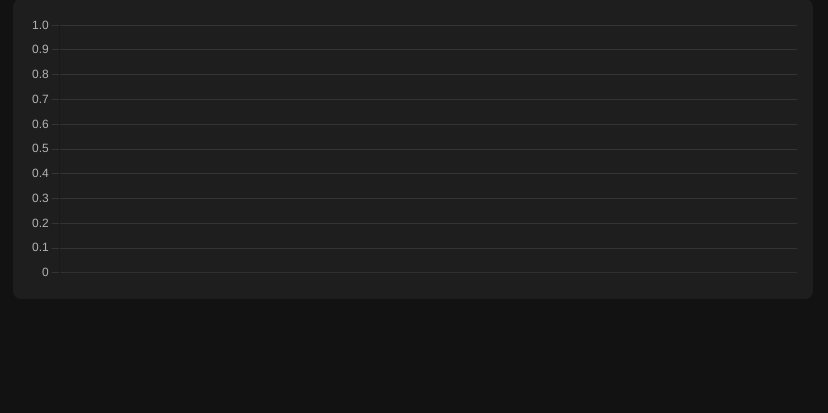
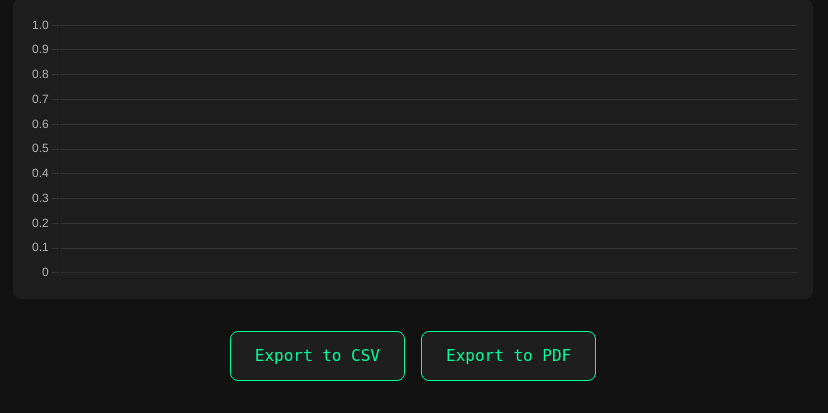
Before and after one commit to gabefox/speedcubetimer, a Flask app: page / in a window 1280 px wide. Shown: the part 451-864 px from the top of the page, without its empty margins (227-1055 px from the left). Before the commit the page ends 728 px from the top, so only its background shows below. Run offline with Flask 3, Linux system fonts and the light colour scheme; some libraries are stand-ins or nearby versions.

Commit message:
Agent query: After completing a solve, can you see the export buttons below the chart and are you able to download your solve times in both CSV and PDF formats?
Add CSV and PDF export functionality for solve times.

Screenshot: https://storage.googleapis.com/screenshot-production-us-central1/e4ba4a19-8bc5-4cb1-99c0-b617ad1a4e97/885f19ac-994e-401d-a46c-65fb65096e7d.jpg

```diff
--- a/app.py
+++ b/app.py
@@ -1,5 +1,10 @@
 import os
-from flask import Flask, render_template
+import csv
+import json
+from io import StringIO
+from datetime import datetime
+from flask import Flask, render_template, send_file, make_response, request
+from fpdf import FPDF
 
 app = Flask(__name__)
 app.secret_key = os.environ.get("FLASK_SECRET_KEY") or "speedcubing-timer-secret"
@@ -7,3 +12,46 @@
 @app.route('/')
 def index():
     return render_template('index.html')
+
+@app.route('/export/csv', methods=['POST'])
+def export_csv():
+    si = StringIO()
+    writer = csv.writer(si)
+    writer.writerow(['Solve Number', 'Time (seconds)', 'Date'])
+
+    times = request.form.get('times', '[]')
+    times = json.loads(times)
+
+    for i, time in enumerate(times, 1):
+        writer.writerow([i, f"{time:.2f}", datetime.now().strftime('%Y-%m-%d')])
+
+    # Create response
+    output = make_response(si.getvalue())
+    output.headers["Content-Disposition"] = f"attachment; filename=solve_times_{datetime.now().strftime('%Y%m%d_%H%M%S')}.csv"
+    output.headers["Content-type"] = "text/csv"
+    return output
+
+@app.route('/export/pdf', methods=['POST'])
+def export_pdf():
+    pdf = FPDF()
+    pdf.add_page()
+
+    # Set up PDF styling
+    pdf.set_font('Arial', 'B', 16)
+    pdf.cell(0, 10, 'Speedcubing Solve Times', ln=True, align='C')
+    pdf.set_font('Arial', '', 12)
+
+    # Add header
+    pdf.cell(60, 10, 'Solve Number', 1)
+    pdf.cell(60, 10, 'Time (seconds)', 1)
+    pdf.cell(70, 10, 'Date', 1)
+    pdf.ln()
+
+    # Create the PDF
+    pdf_output = pdf.output(dest='S').encode('latin-1')
+
+    # Create response
+    response = make_response(pdf_output)
+    response.headers['Content-Type'] = 'application/pdf'
+    response.headers['Content-Disposition'] = f"attachment; filename=solve_times_{datetime.now().strftime('%Y%m%d_%H%M%S')}.pdf"
+    return response
--- a/pyproject.toml
+++ b/pyproject.toml
@@ -8,4 +8,5 @@
     "flask>=3.1.0",
     "flask-sqlalchemy>=3.1.1",
     "psycopg2-binary>=2.9.10",
+    "fpdf2>=2.8.2",
 ]
--- a/static/css/style.css
+++ b/static/css/style.css
@@ -85,6 +85,28 @@
     font-size: 10rem;
 }
 
+.export-container {
+    display: flex;
+    justify-content: center;
+    gap: 1rem;
+    margin-top: 2rem;
+}
+
+.export-btn {
+    background-color: var(--surface-color);
+    color: var(--primary-color);
+    padding: 0.75rem 1.5rem;
+    border-radius: 8px;
+    text-decoration: none;
+    transition: all 0.3s ease;
+    border: 1px solid var(--primary-color);
+}
+
+.export-btn:hover {
+    background-color: var(--primary-color);
+    color: var(--background-color);
+}
+
 @media (max-width: 768px) {
     .timer-display {
         font-size: 4rem;
--- a/static/js/timer.js
+++ b/static/js/timer.js
@@ -119,6 +119,36 @@
         this.ao5Display.textContent = ao5 ? ao5.toFixed(2) : '-';
         this.ao12Display.textContent = ao12 ? ao12.toFixed(2) : '-';
     }
+
+    getTimesData() {
+        return this.times;
+    }
 }
 
 const timer = new SpeedTimer();
+
+// Add event listeners for export buttons
+document.querySelectorAll('.export-btn').forEach(btn => {
+    btn.addEventListener('click', function(e) {
+        e.preventDefault();
+        const timesData = timer.getTimesData();
+        const formData = new FormData();
+        formData.append('times', JSON.stringify(timesData));
+
+        fetch(this.href, {
+            method: 'POST',
+            body: formData
+        })
+        .then(response => response.blob())
+        .then(blob => {
+            const url = window.URL.createObjectURL(blob);
+            const a = document.createElement('a');
+            a.href = url;
+            a.download = this.href.includes('csv') ? 'solve_times.csv' : 'solve_times.pdf';
+            document.body.appendChild(a);
+            a.click();
+            a.remove();
+            window.URL.revokeObjectURL(url);
+        });
+    });
+});
--- a/templates/index.html
+++ b/templates/index.html
@@ -31,6 +31,10 @@
                 <div class="chart-container">
                     <canvas id="solveChart"></canvas>
                 </div>
+                <div class="export-container">
+                    <a href="/export/csv" class="export-btn">Export to CSV</a>
+                    <a href="/export/pdf" class="export-btn">Export to PDF</a>
+                </div>
             </div>
         </div>
     </div>
```
Also changed, not shown: 1 other file.
